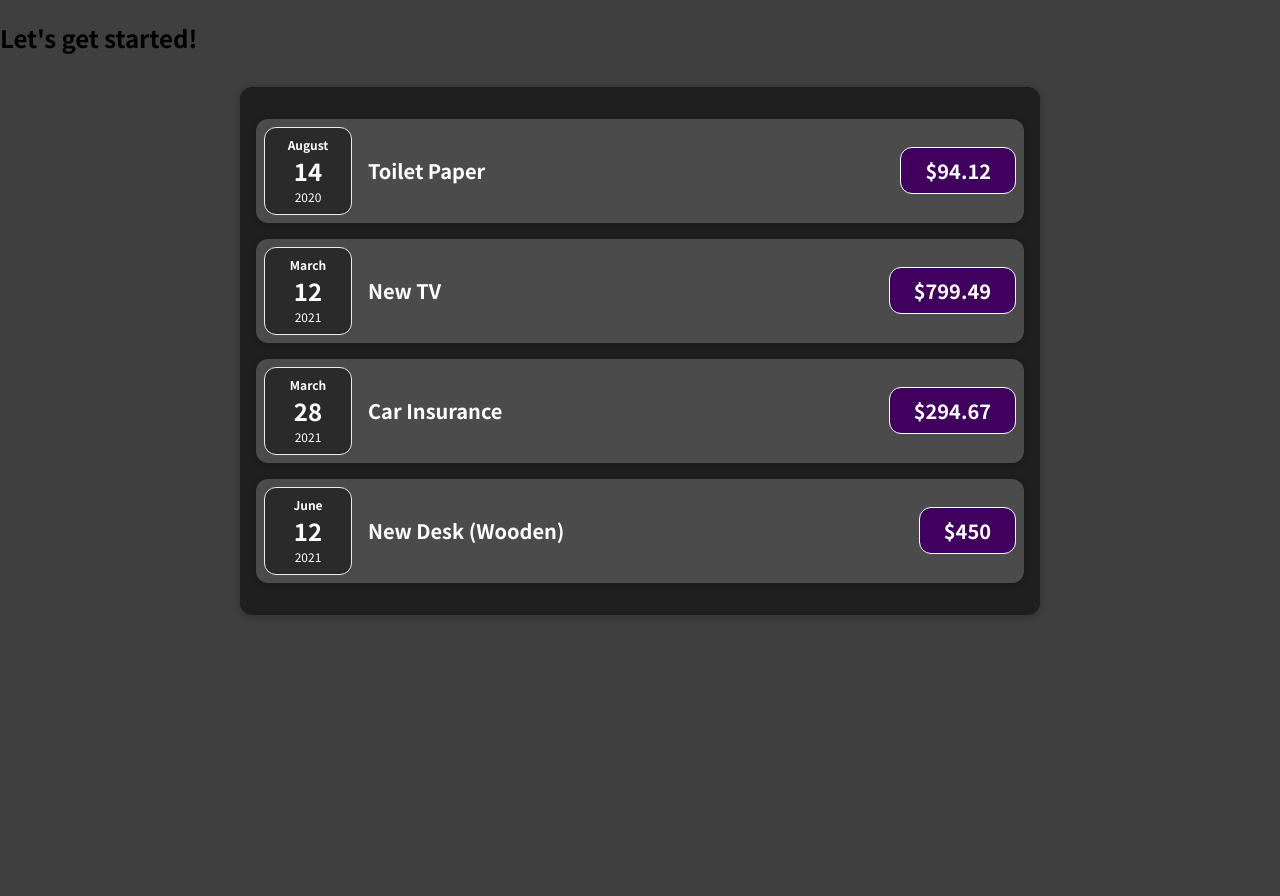
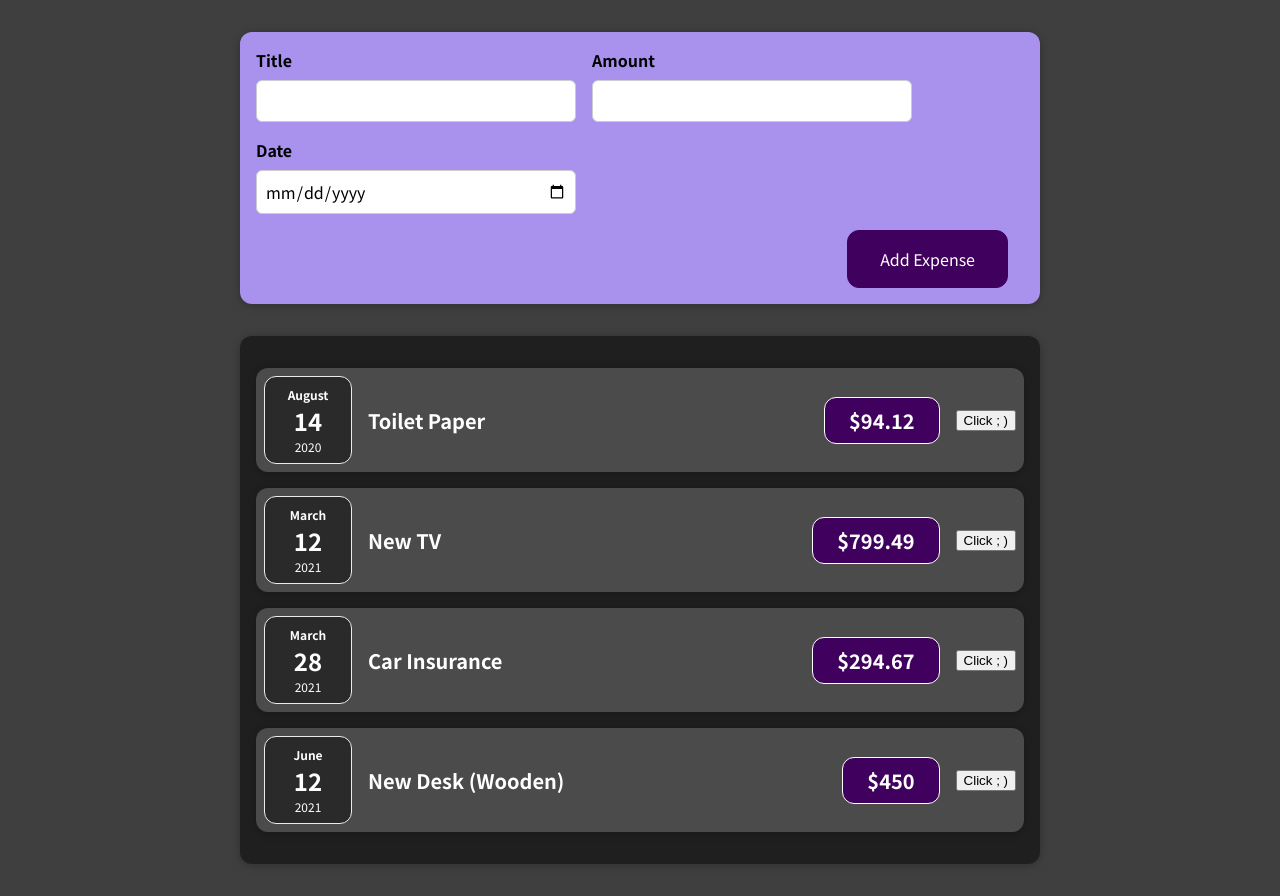
Before and after one commit to jcloeter/react-section-3, a React (Create React App) app: page / in a window 1280 px wide. Before the commit the page ends 800 px from the top, so only its background shows below. Built offline with nearby package versions, Linux system fonts and the light colour scheme.

Commit message:
added form

```diff
--- a/src/App.js
+++ b/src/App.js
@@ -1,4 +1,5 @@
 import Expenses from "./components/Expenses/Expenses";
+import NewExpense from "./components/NewExpenses/NewExpense";
 
 function App() {
   //An example of props being used to share data between parent and child:
@@ -25,7 +26,7 @@
   ];
   return (
     <div>
-      <h2>Let's get started!</h2>
+      <NewExpense />
       <Expenses items={expenses} />
     </div>
   );
--- a/src/components/Expenses/ExpenseItem.js
+++ b/src/components/Expenses/ExpenseItem.js
@@ -1,18 +1,27 @@
+import React, { useState } from "react";
+
 import ExpenseDate from "./ExpenseDate";
 import Card from "../UI/Card";
 import "./ExpenseItem.css";
 
-function ExpenseItem(props) {
+const ExpenseItem = (props) => {
+  const [title, setTitle] = useState(props.title);
+
+  const buttonHandler = () => {
+    // props.title = title;
+    setTitle("youre retarded");
+  };
   return (
     //Normally the expense-item class would not have been applied, but we fixed it in Card
     <Card className="expense-item">
       <ExpenseDate date={props.date} />
       <div className="expense-item__description">
-        <h2>{props.title}</h2>
+        <h2>{title}</h2>
         <div className="expense-item__price">${props.amount}</div>
+        <button onClick={buttonHandler}>Click ; )</button>
       </div>
     </Card>
   );
-}
+};
 
 export default ExpenseItem;
--- /dev/null
+++ b/src/components/NewExpenses/ExpenseForm.css
@@ -0,0 +1,26 @@
+.new-expense__controls {
+  display: flex;
+  flex-wrap: wrap;
+  gap: 1rem;
+  margin-bottom: 1rem;
+  text-align: left;
+}
+
+.new-expense__control label {
+  font-weight: bold;
+  margin-bottom: 0.5rem;
+  display: block;
+}
+
+.new-expense__control input {
+  font: inherit;
+  padding: 0.5rem;
+  border-radius: 6px;
+  border: 1px solid #ccc;
+  width: 20rem;
+  max-width: 100%;
+}
+
+.new-expense__actions {
+  text-align: right;
+}
--- /dev/null
+++ b/src/components/NewExpenses/ExpenseForm.js
@@ -0,0 +1,33 @@
+import "./ExpenseForm.css";
+
+const titleChangeHandler = function (e) {
+  console.log(e.target.value);
+};
+
+const ExpenseForm = () => {
+  return (
+    <form>
+      <div className="new-expense__controls">
+        <div className="new-expense__control">
+          <label>Title</label>
+          <input onChange={titleChangeHandler} type="text" />
+        </div>
+        <div className="new-expense__control">
+          <label>Amount</label>
+          <input type="number" min="0.01" step="0.01" />
+        </div>
+        <div className="new-expense__control">
+          <label>Date</label>
+          <input type="date" min="2019-01-01" step="2022-12-31" />
+        </div>
+      </div>
+      <div className="new-expense__actions">
+        <button type="submit">Add Expense</button>
+      </div>
+    </form>
+  );
+};
+
+export default ExpenseForm;
+
+//Start here in the morning: fix some things from the last lecture first
--- /dev/null
+++ b/src/components/NewExpenses/NewExpense.css
@@ -0,0 +1,38 @@
+.new-expense {
+  background-color: #a892ee;
+  padding: 1rem;
+  margin: 2rem auto;
+  width: 50rem;
+  max-width: 95%;
+  border-radius: 12px;
+  text-align: center;
+  box-shadow: 0 1px 8px rgba(0, 0, 0, 0.25);
+}
+
+.new-expense button {
+  font: inherit;
+  cursor: pointer;
+  padding: 1rem 2rem;
+  border: 1px solid #40005d;
+  background-color: #40005d;
+  color: white;
+  border-radius: 12px;
+  margin-right: 1rem;
+}
+
+.new-expense button:hover,
+.new-expense button:active {
+  background-color: #510674;
+  border-color: #510674;
+}
+
+.new-expense button.alternative {
+  color: #220131;
+  border-color: transparent;
+  background-color: transparent;
+}
+
+.new-expense button.alternative:hover,
+.new-expense button.alternative:active {
+  background-color: #ddb3f8;
+}
--- /dev/null
+++ b/src/components/NewExpenses/NewExpense.js
@@ -0,0 +1,12 @@
+import "./NewExpense.css";
+import ExpenseForm from "./ExpenseForm";
+
+const NewExpense = () => {
+  return (
+    <div className="new-expense">
+      <ExpenseForm />
+    </div>
+  );
+};
+
+export default NewExpense;
```
Also changed, not shown: 1 other file (tests, documents, lock files or other folders).
